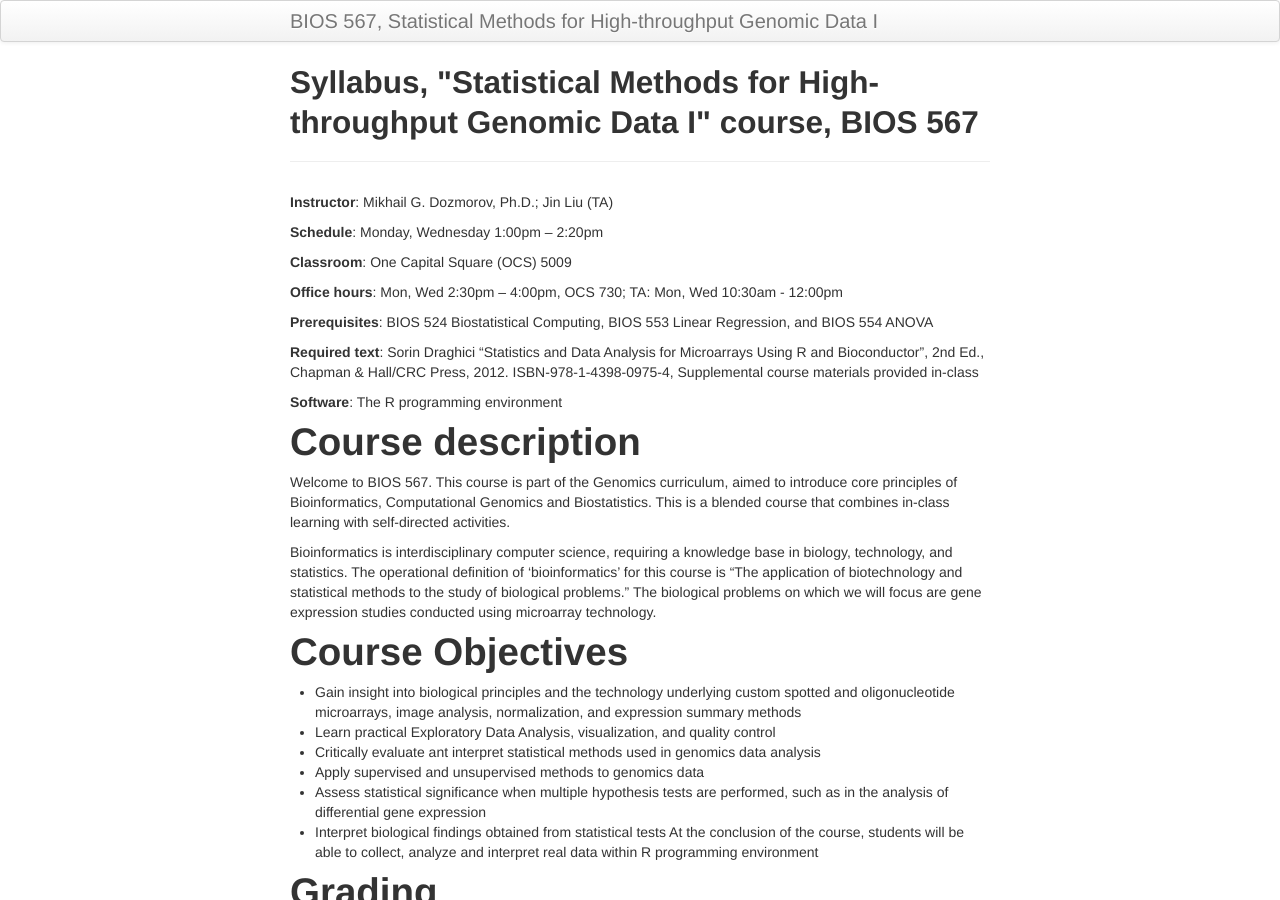
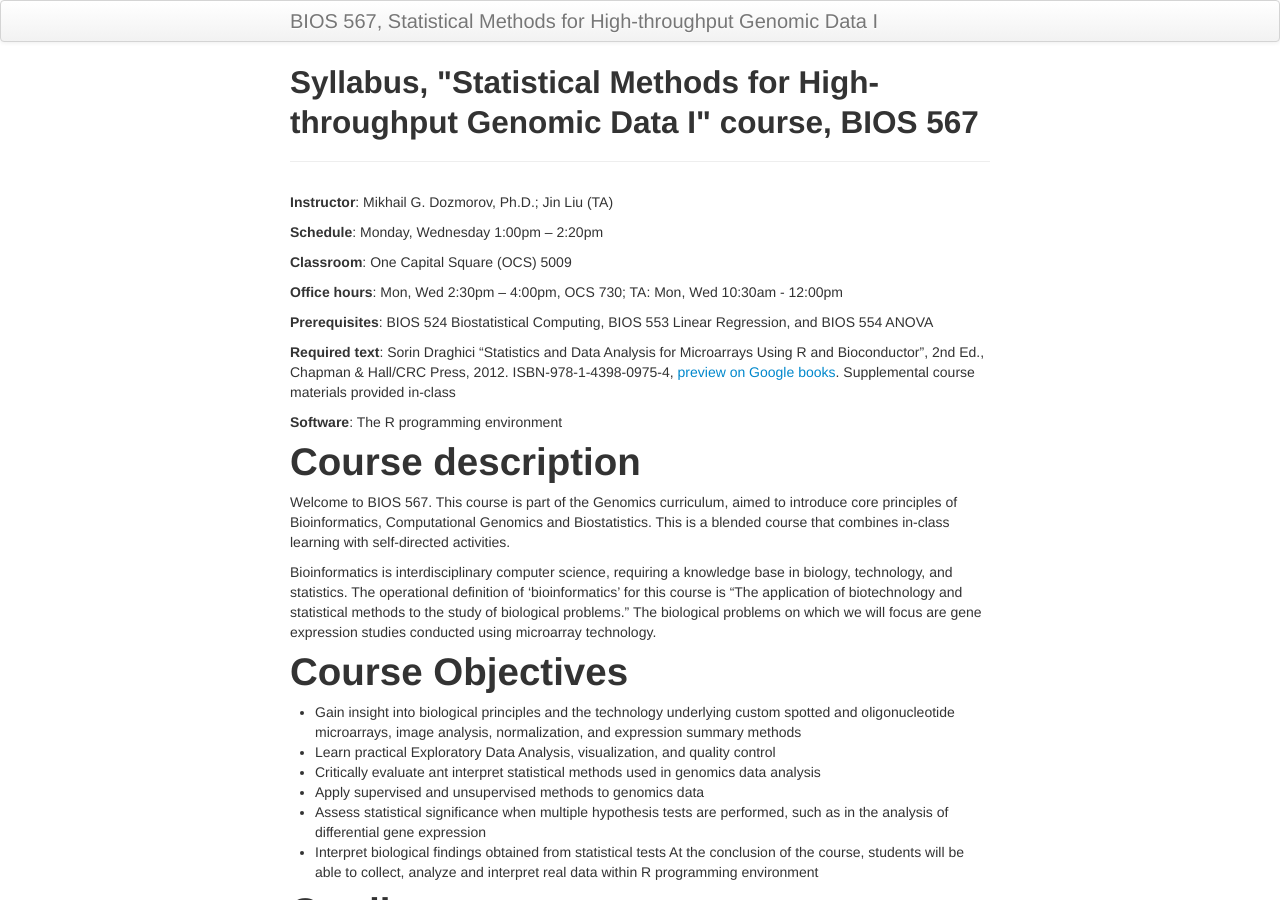
Before and after one commit to mdozmorov/BIOS567, a Jekyll site: the page built from pages/syllabus.md, in a window 1280 px wide and 900 px high. Built offline with Jekyll 4.4.1, drawn with Linux system fonts in a browser that asks for light colours.

Commit message:
Add link to the textbook preview

```diff
--- a/pages/syllabus.md
+++ b/pages/syllabus.md
@@ -14,7 +14,7 @@ description: Syllabus for the "Statistical Methods for High-throughput Genomic D
 
 **Prerequisites**: BIOS 524 Biostatistical Computing, BIOS 553 Linear Regression, and BIOS 554 ANOVA
 
-**Required text**: Sorin Draghici “Statistics and Data Analysis for Microarrays Using R and Bioconductor”, 2nd Ed., Chapman & Hall/CRC Press, 2012. ISBN-978-1-4398-0975-4, Supplemental course materials provided in-class
+**Required text**: Sorin Draghici “Statistics and Data Analysis for Microarrays Using R and Bioconductor”, 2nd Ed., Chapman & Hall/CRC Press, 2012. ISBN-978-1-4398-0975-4, [preview on Google books](https://books.google.com/books?id=aEm3BgAAQBAJ). Supplemental course materials provided in-class
 
 **Software**: 	The R programming environment
 
```
